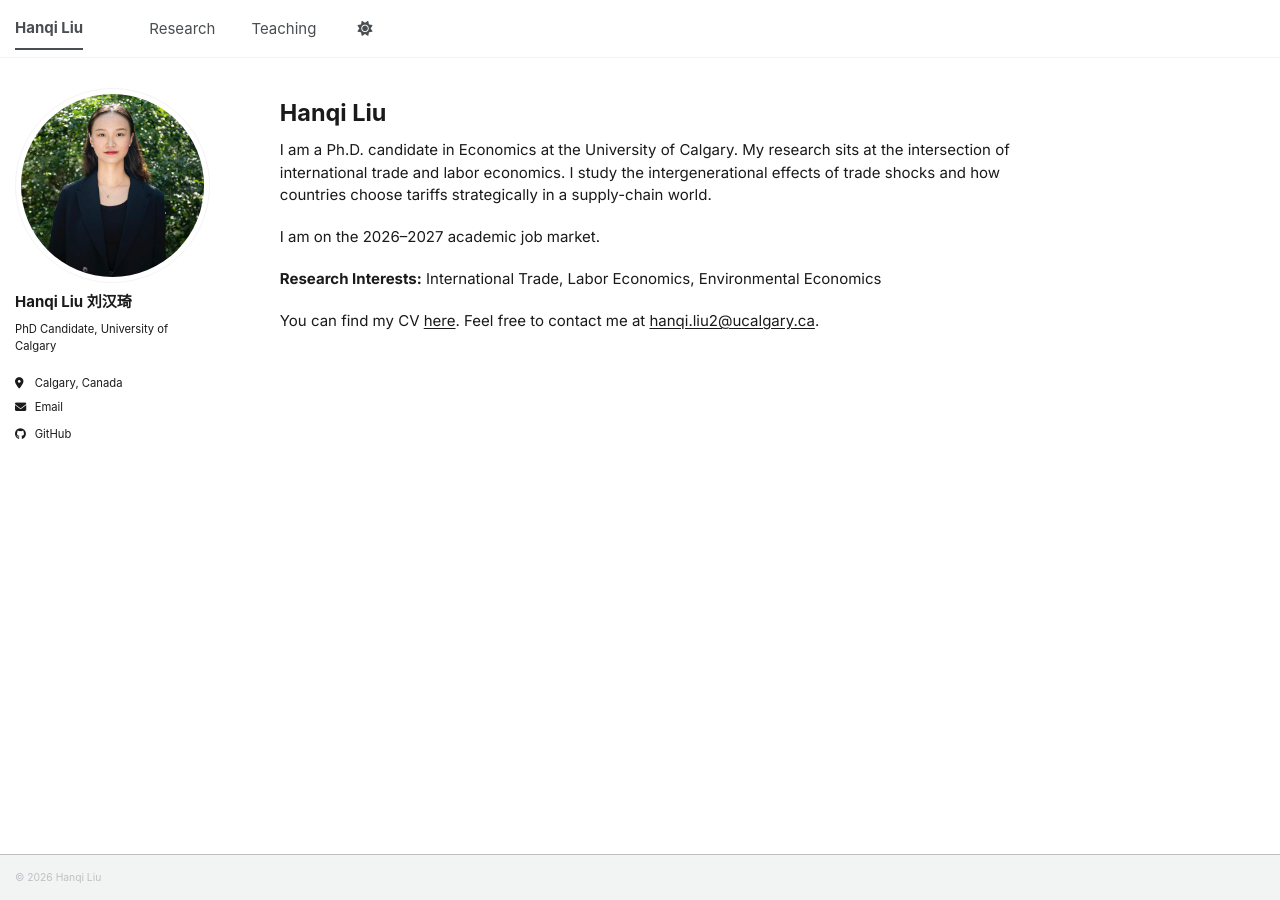
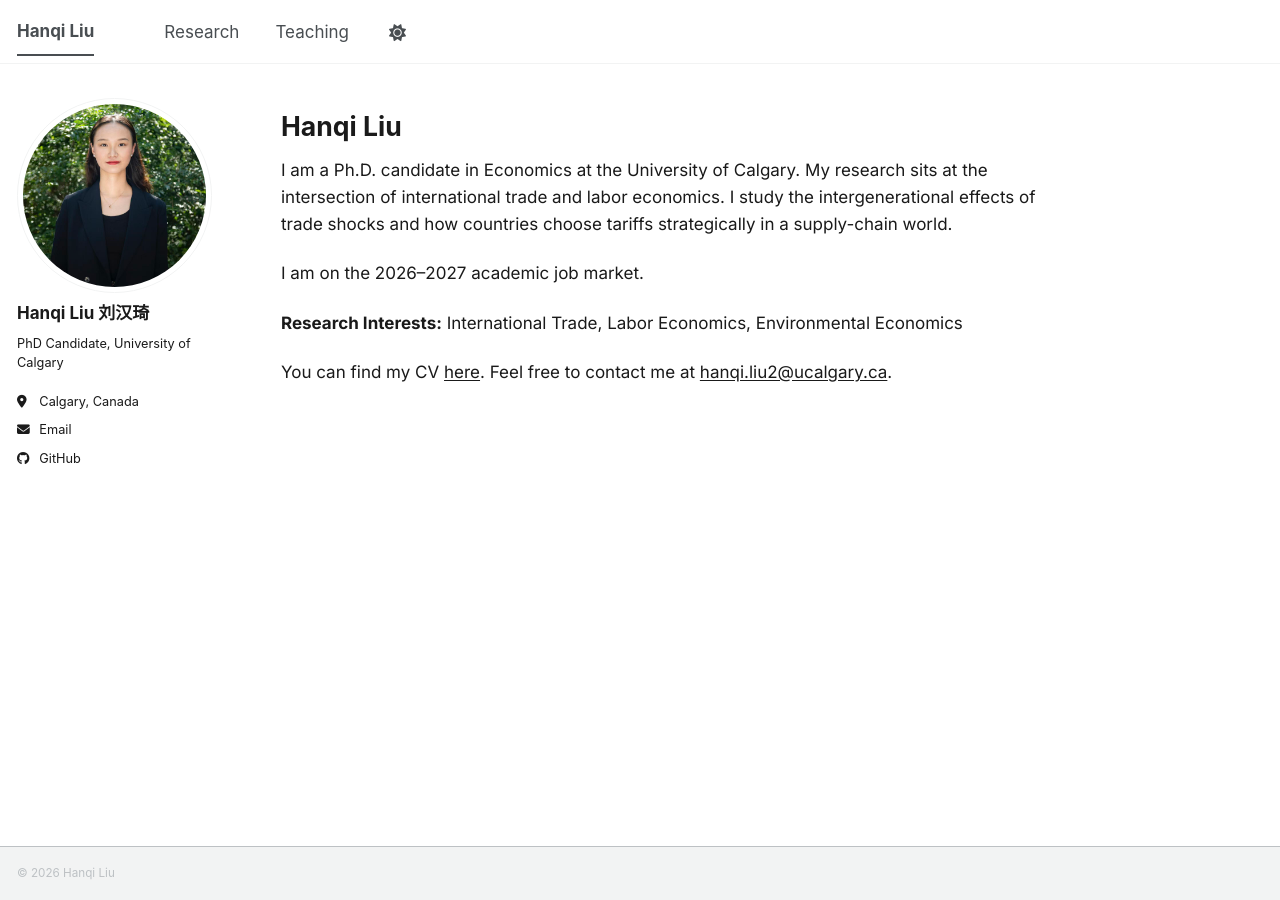
Before and after one commit to hanqi-liu-econ/hanqi-liu-econ.github.io, a Jekyll site: the page built from _pages/about.md, in a window 1280 px wide. Built offline with Jekyll 4.4.1, drawn with Linux system fonts in a browser that asks for light colours; a script bundle is joined from its source files by our own code; library files that are not in the unit come from our copies.

Commit message:
Update _custom.scss

```diff
--- a/_sass/_custom.scss
+++ b/_sass/_custom.scss
@@ -5,8 +5,8 @@ $global-font-family: $sans;
 body,
 .page__content {
   font-family: $sans;
-  font-size: 15px;
-  line-height: 1.5;
+  font-size: 17px;
+  line-height: 1.6;
   color: #1a1a1a;
 }
 
```
